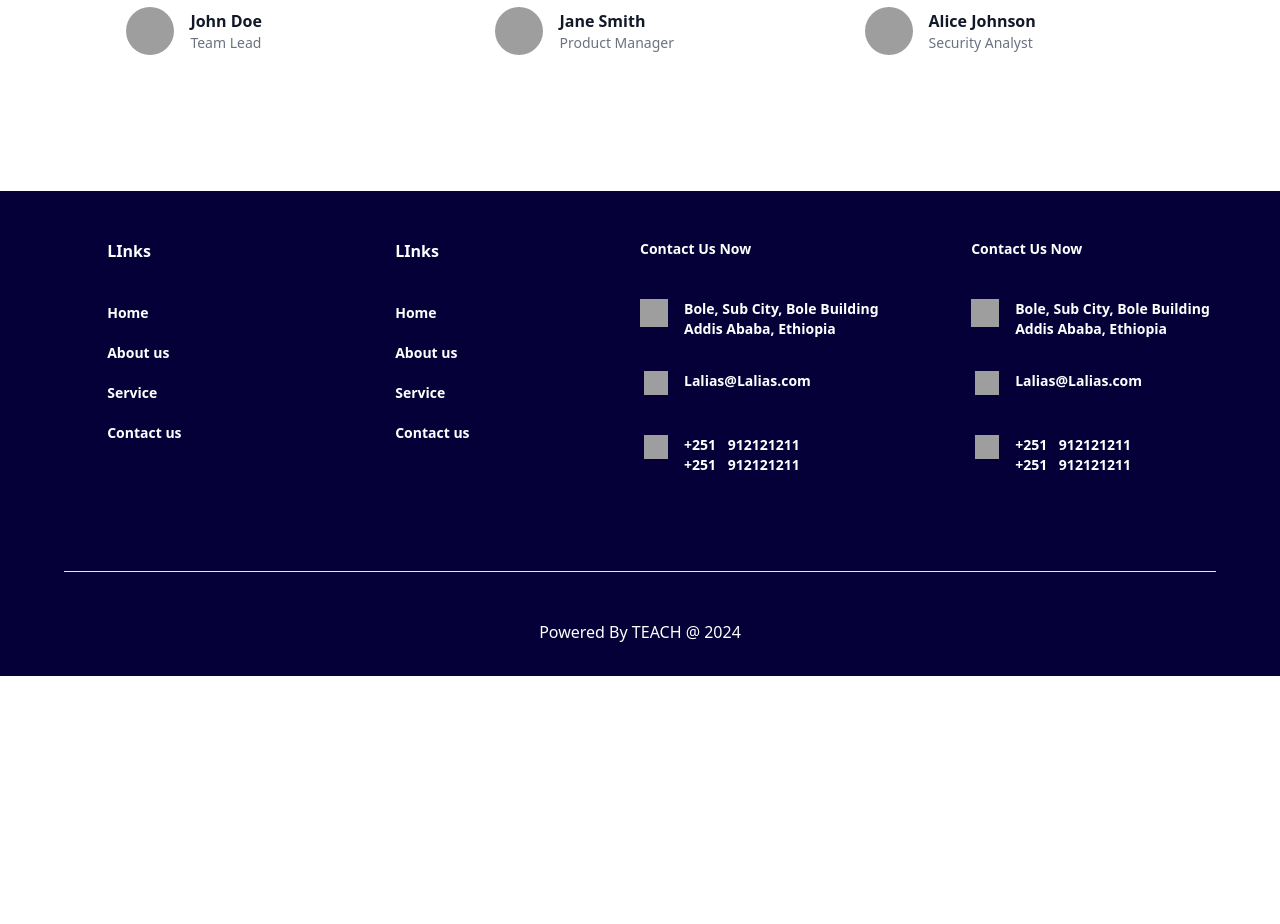
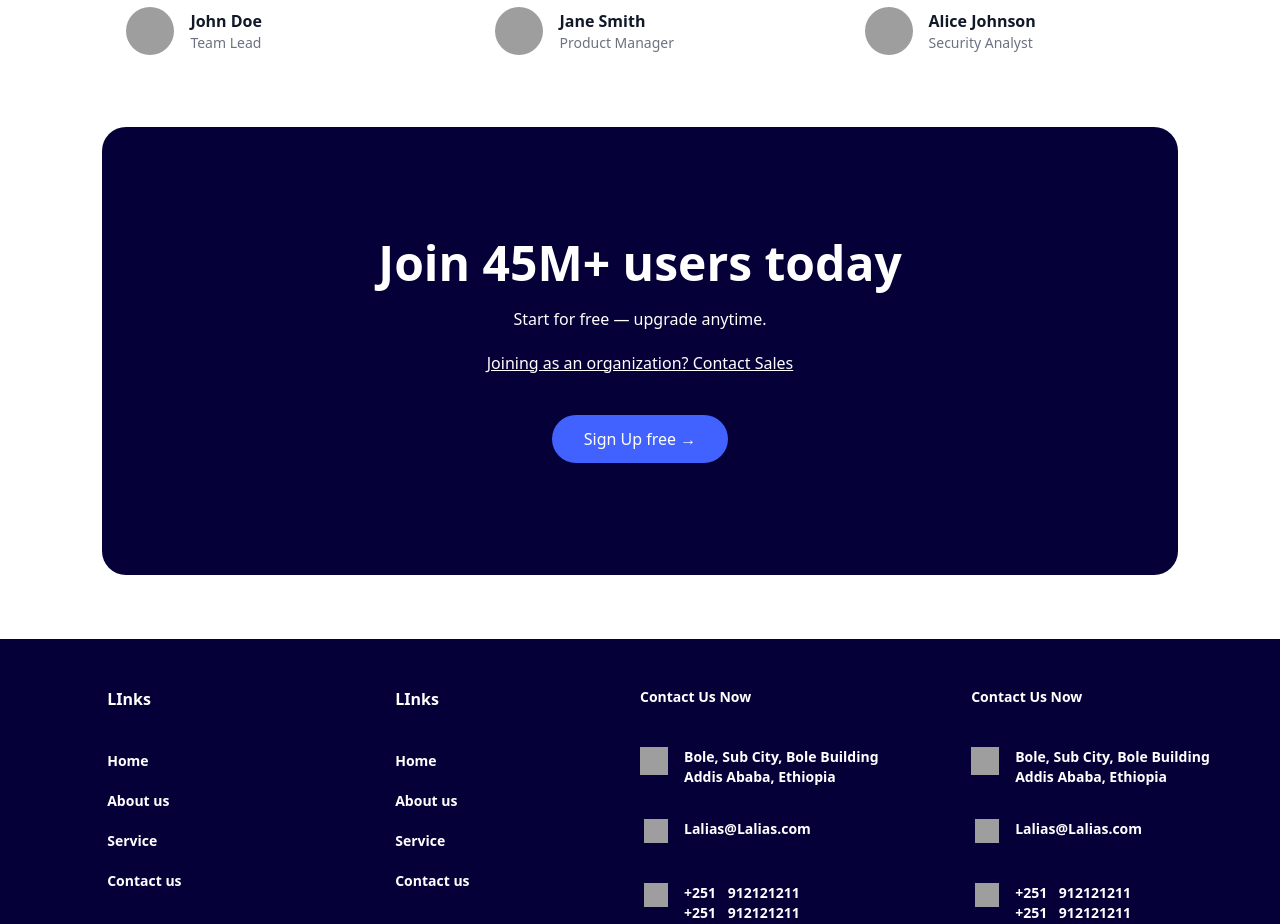
Before and after one commit to mike489/miro, a React (Vite) app: page / in a window 1280 px wide. Shown: the part 5420-6344 px from the top of the page. Before the commit the page ends 6096 px from the top, so only its background shows below. Built offline with nearby package versions, Linux system fonts and the light colour scheme; grey boxes are pictures that could not be loaded.

Commit message:
adding the testimonal

```diff
--- a/src/components/Testimonial.jsx
+++ b/src/components/Testimonial.jsx
@@ -63,6 +63,27 @@ const Testimonial = () => {
           </div>
         ))}
       </section>
+      <section
+        className="text-white flex flex-col items-center justify-center gap-10 rounded-3xl "
+        style={{
+          backgroundColor: "#050038",
+          width: "1,120px",
+          height: "448px",
+        }}
+      >
+        <div className="flex flex-col items-center gap-5">
+          <h1 className="text-5xl font-bold">Join 45M+ users today</h1>
+          <h1>Start for free — upgrade anytime.</h1>
+          <h1 className="underline">
+            Joining as an organization? Contact Sales
+          </h1>
+        </div>
+        <div className="text-center">
+          <button className="bg-primary p-3 rounded-full text-white font-medium px-8">
+            Sign Up free →
+          </button>
+        </div>
+      </section>
     </article>
   );
 };
--- a/src/page/home.jsx
+++ b/src/page/home.jsx
@@ -23,6 +23,7 @@ const Home = () => {
       <Built />
       <Why />
       <Testimonial />
+
       <Footer />
     </div>
   );
```
